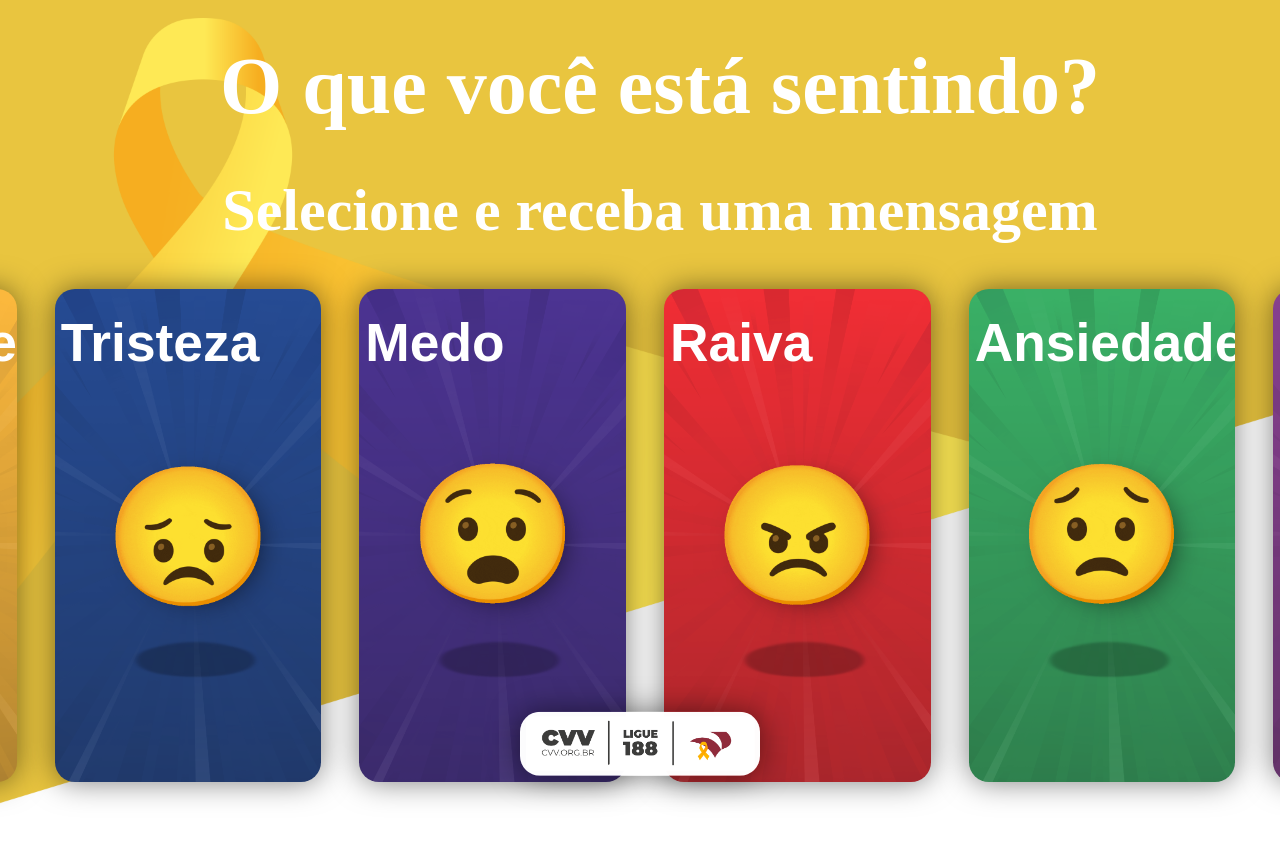
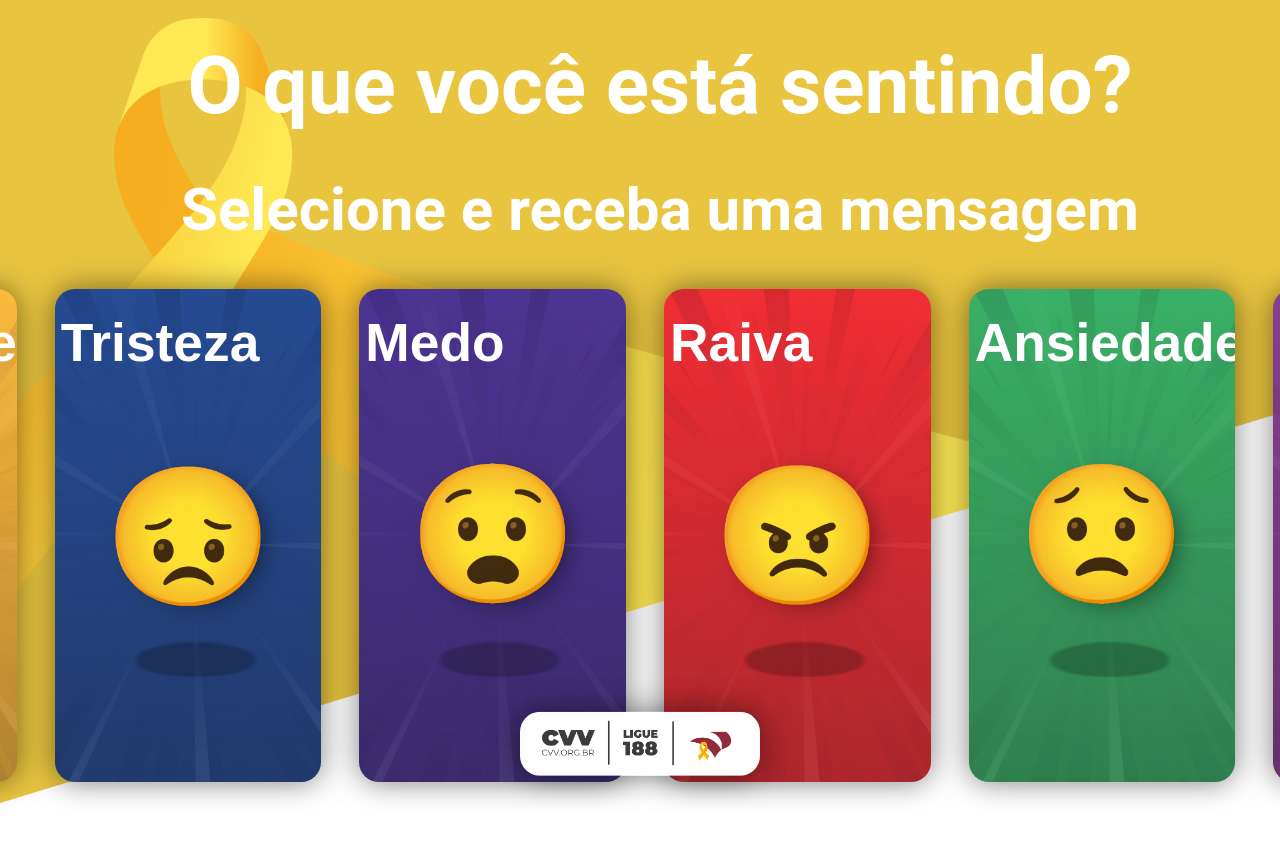
Before and after one commit to vhespanha/videira-setembro-amarelo, a Svelte app in the folder SvelteApp/: page / in a window 1280 px wide. Shown: the top 842 px of the page. Built offline with nearby package versions, Linux system fonts and the light colour scheme.

Commit message:
segundo commit

```diff
--- a/SvelteApp/public/global.css
+++ b/SvelteApp/public/global.css
@@ -14,7 +14,9 @@ body {
         align-items: center;
         color: white;
         font-size: 30pt !important;
-      line-height: 0.3;}
+        line-height: 0.3;
+        font-family: 'Roboto', sans-serif;
+}
 
  .home-container {
      width: 100%;
```
Lines whose indentation alone changed are shown as unchanged.
